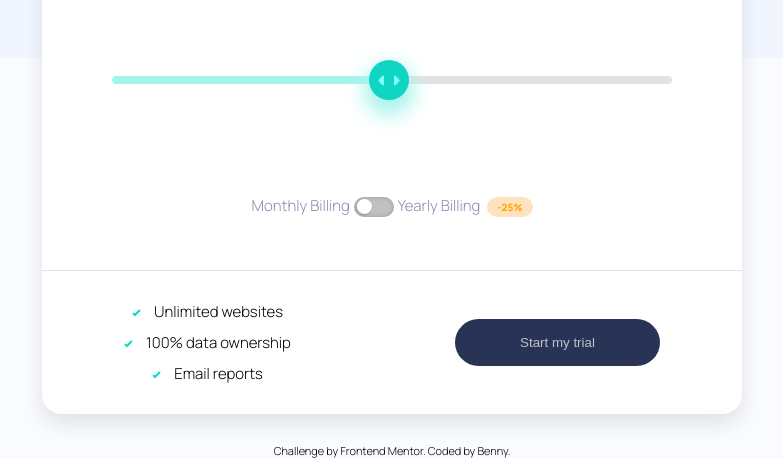
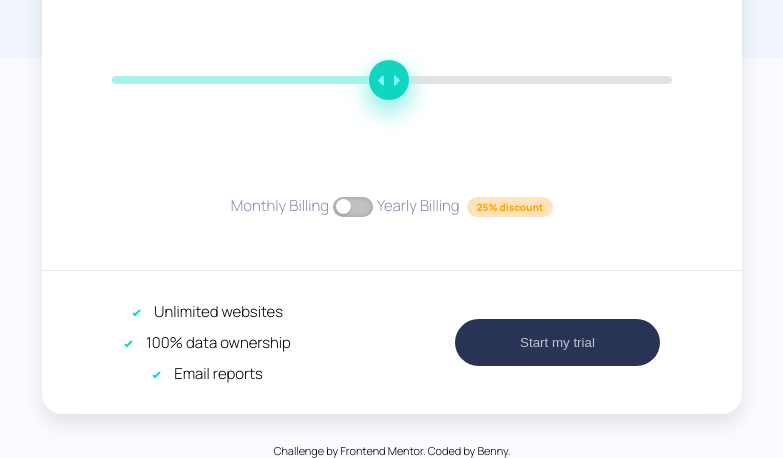
Before and after one commit to bennyteh/interactive-pricing-component, a plain HTML site: page index.html in a window 1280 px wide. Shown: the part 342-800 px from the top of the page, without its empty margins (248-1031 px from the left). Drawn offline with Linux system fonts and the light colour scheme.

Commit message:
mediaquery change

```diff
--- a/style.css
+++ b/style.css
@@ -303,7 +303,7 @@ footer {
         font-size: 0.938rem;
     }
 
-    .upper-card .billing-type .switch p::after {
+    .upper-card .billing-type #bold::after {
         content: "25% discount";
     }
 
```
